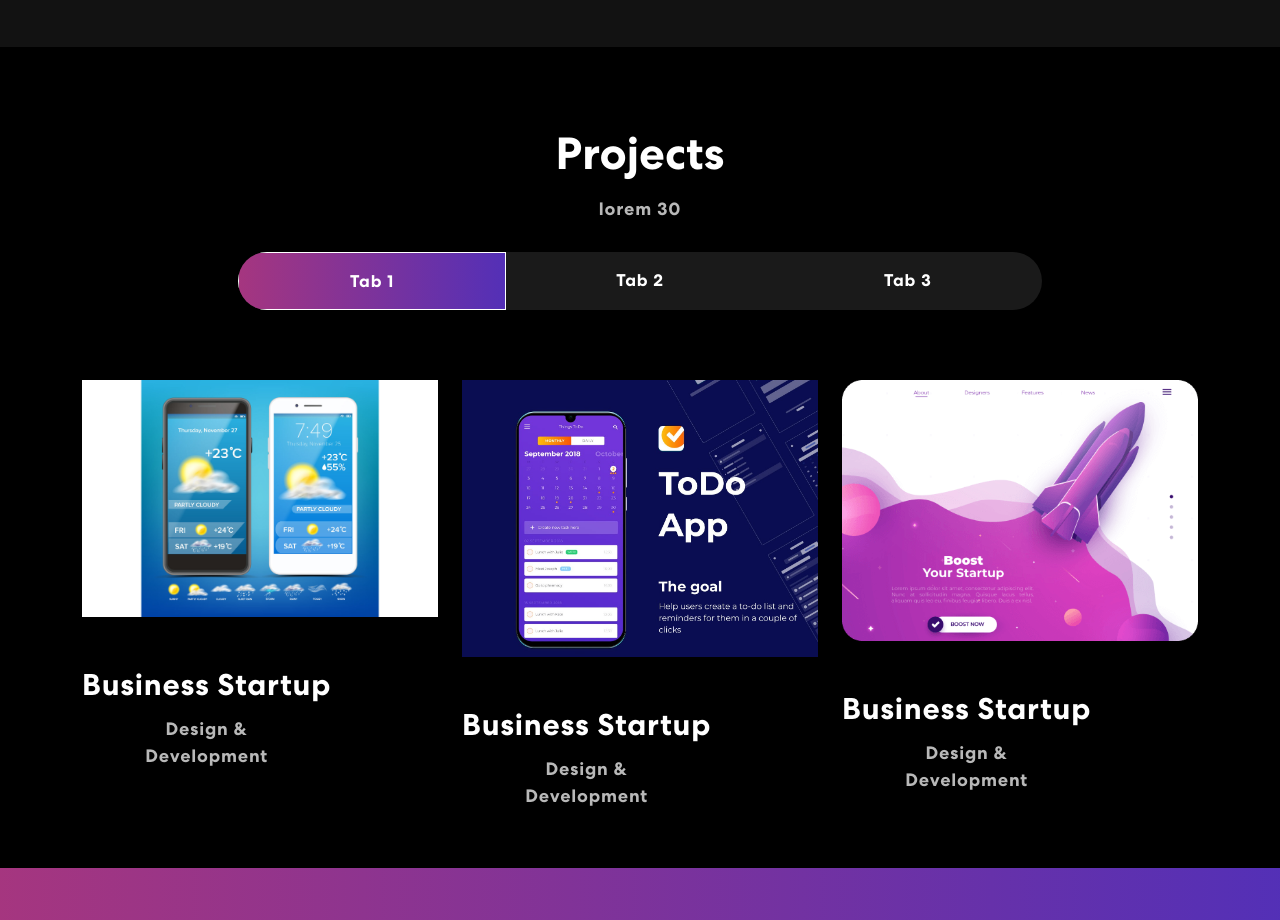
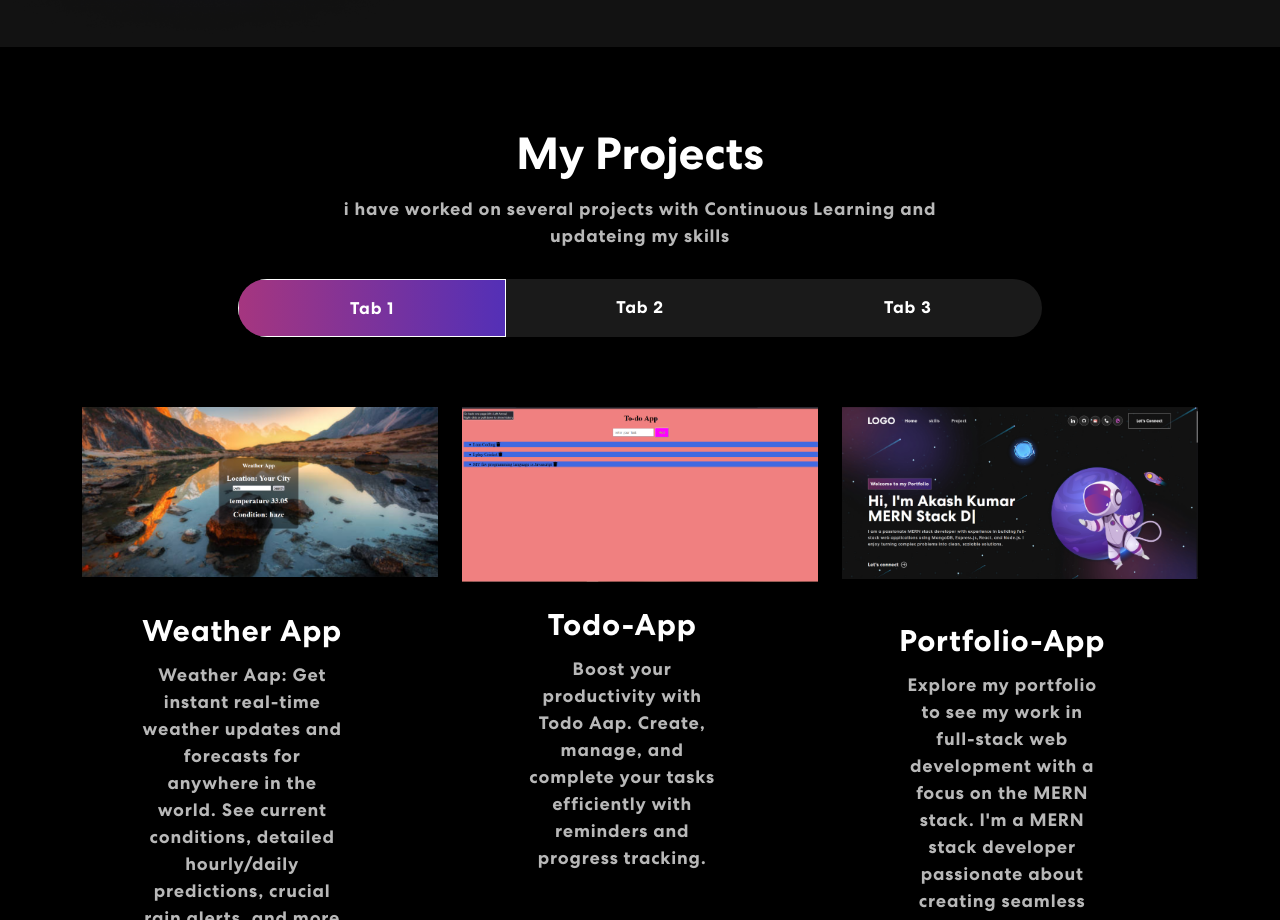
Before and after one commit to Akash-Mernstack/My-Portfolio, a React (Vite) app: page / in a window 1280 px wide. Shown: the part 1880-2800 px from the top of the page. Built offline with nearby package versions, Linux system fonts and the light colour scheme.

Commit message:
linked need to add only

```diff
--- a/src/assets/Components/Project.jsx
+++ b/src/assets/Components/Project.jsx
@@ -3,24 +3,24 @@ import { Container, Tab, Row, Col, Nav, } from 'react-bootstrap'
 
 import ProjectCard from './ProjectCard'
 import ColorSharp2 from './img/color-sharp2.png'
-import projImg1 from './img/weatherpro.jpg'
-import projImg2 from './img/yeay11lq.png'
-import projImg3 from './img/project-img3.png'
+import projImg1 from './img/weatherapp.png'
+import projImg2 from './img/todon.png'
+import projImg3 from './img/portfolio.png'
 import TrackVisibility from 'react-on-screen'
 
 
 function Project() {
     const Projects = [{
-        title: "Business Startup",
-        description: "Design & Development",
+        title: "Weather App",
+        description: "Weather Aap: Get instant real-time weather updates and forecasts for anywhere in the world. See current conditions, detailed hourly/daily predictions, crucial rain alerts, and more in an easy-to-use app.",
         imgUrl: projImg1,
     }, {
-        title: "Business Startup",
-        description: "Design & Development",
+        title: "Todo-App",
+        description: "Boost your productivity with Todo Aap. Create, manage, and complete your tasks efficiently with reminders and progress tracking.",
         imgUrl: projImg2,
     }, {
-        title: "Business Startup",
-        description: "Design & Development",
+        title: "Portfolio-App",
+        description: "Explore my portfolio to see my work in full-stack web development with a focus on the MERN stack. I'm a MERN stack developer passionate about creating seamless and user-centric web applications and dedicated to delivering impactful and scalable solutions..",
         imgUrl: projImg3,
     }]
 
@@ -33,8 +33,8 @@ function Project() {
                             <TrackVisibility>
                                 {({ isVisible }) => (
                                     <div className={isVisible ? 'animate__animated animate__bounce' : ''}>
-                                        <h2>Projects</h2>
-                                        <p>lorem 30</p>
+                                        <h2>My Projects</h2>
+                                        <p>i have worked on several projects with Continuous Learning and updateing my skills</p>
                                     </div>
                                 )}
                             </TrackVisibility>
--- a/src/index.css
+++ b/src/index.css
@@ -322,6 +322,9 @@ nav.navbar .navbar-toggler[aria-expanded="true"] .navbar-toggler-icon {
   padding: 0 0 50px 0;
   position: relative;
 }
+.item{
+  size: 10px;
+}
 .skill-bx {
   background: #151515;
   border-radius: 64px;
@@ -454,7 +457,7 @@ nav.navbar .navbar-toggler[aria-expanded="true"] .navbar-toggler-icon {
   top: 65%;
   left: 50%;
 
-  transform: translate(-15%, 50%);
+  transform: translate(-5%, 10%);
   transition: 0.5s ease-in-out;
 
   width: 100%;
```
Also changed, not shown: src/assets/Components/img/portfolio.png (added), src/assets/Components/img/weatherapp.png (added).
